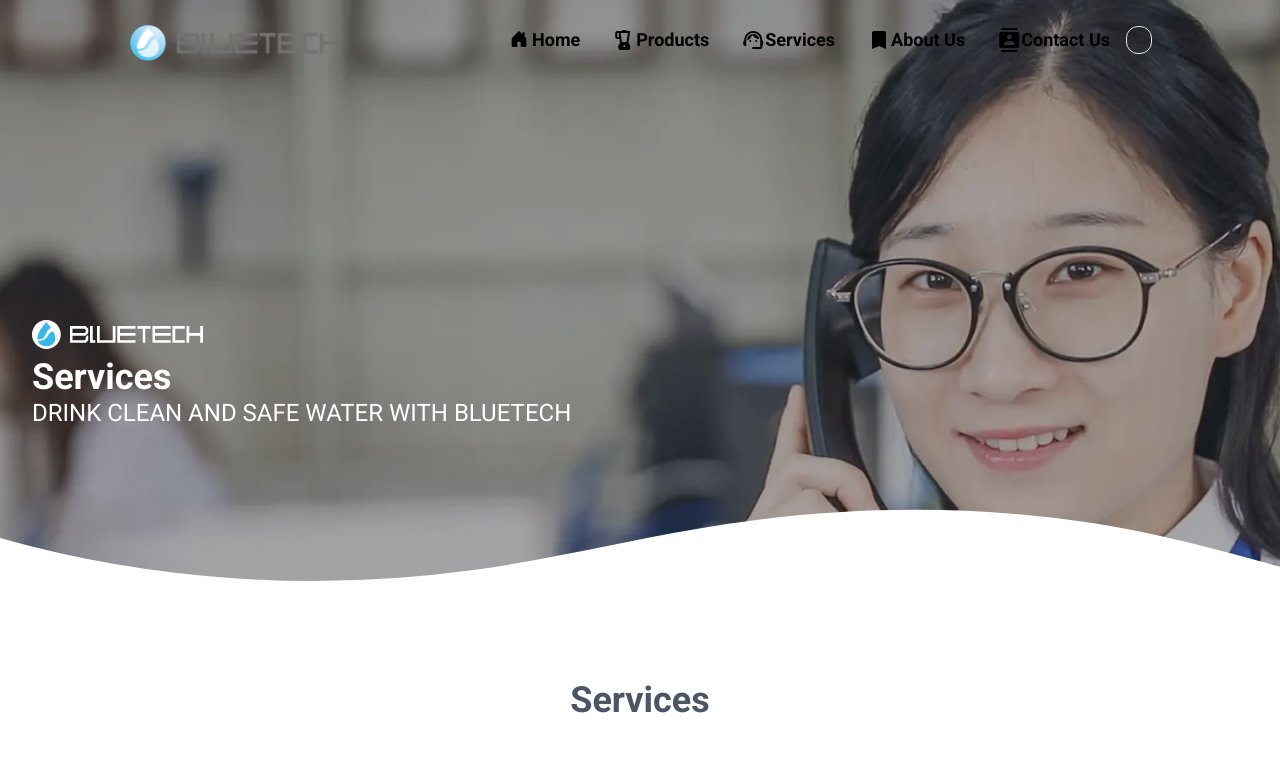
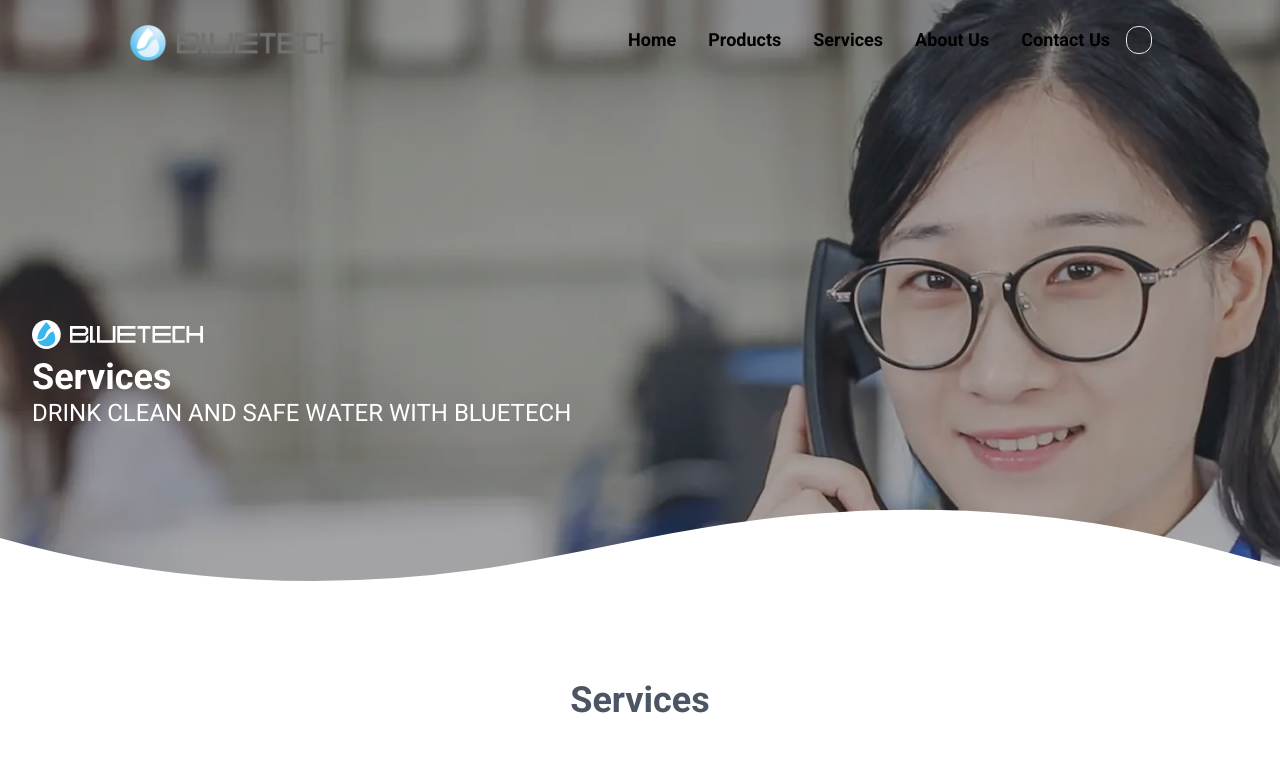
Before and after one commit to Sazzad-Anwar/shanghai-bluetech, a React (Create React App) app: page /services in a window 1280 px wide. Shown: the top 760 px of the page. Built offline with nearby package versions, Linux system fonts and the light colour scheme.

Commit message:
updated navbar product link

```diff
--- a/public/index.html
+++ b/public/index.html
@@ -15,7 +15,7 @@
         />
         <title>Shanghai Bluetech</title>
     </head>
-    <body>
+    <body style="top: 0px; position: relative; min-height: 100%">
         <noscript>You need to enable JavaScript to run this app.</noscript>
         <div id="root"></div>
         <script
--- a/src/Components/Nav.jsx
+++ b/src/Components/Nav.jsx
@@ -56,16 +56,12 @@ const Nav = () => {
                 <ul className="menu-items">
                     <li>
                         <Link to="/" className="menu-item text-lg nav-menu font-semibold flex items-center">
-                            <i className="bi bi-house-door-fill pr-1"></i>
                             <span>Home</span>
                         </Link>
                     </li>
                     <li>
                         <a onClick={() => { }} className="menu-item expand-btn text-lg nav-menu font-semibold">
                             <div className="flex items-center">
-                                <span className="material-icons-outlined">
-                                    blender
-                                </span>
                                 <span>
                                     Products
                                 </span>
@@ -110,7 +106,7 @@ const Nav = () => {
                                     <div className="relative rounded-lg">
                                         <img className="h-60 w-auto transform scale-100 group-hover:scale-110 transition duration-150 ease-in-out overflow-hidden" src="/images/new-product-1.png" alt="new-product-1" />
                                         <div className="absolute inset-0 rounded-lg bg-blurBg opacity-0 group-hover:opacity-100 flex justify-center items-center transition duration-200 ease-in-out">
-                                            <Link to="/" className="rounded-lg shadow-lg hover:text-white px-3 py-2 bg-primary text-white">
+                                            <Link to="/products/water-filter-pitchers/Violet-529" className="rounded-lg shadow-lg hover:text-white px-3 py-2 bg-primary text-white">
                                                 <i className="bi bi-eye-fill text-xl px-3"></i>
                                             </Link>
                                         </div>
@@ -125,7 +121,7 @@ const Nav = () => {
                                             alt="new-product-2"
                                         />
                                         <div className="absolute inset-0 rounded-lg bg-blurBg opacity-0 group-hover:opacity-100 flex justify-center items-center transition duration-200 ease-in-out">
-                                            <Link to="/" className="rounded-lg shadow-lg hover:text-white px-3 py-2 bg-primary text-white">
+                                            <Link to="/products/water-filter-pitchers/Violet-529" className="rounded-lg shadow-lg hover:text-white px-3 py-2 bg-primary text-white">
                                                 <i className="bi bi-eye-fill text-xl px-3"></i>
                                             </Link>
                                         </div>
@@ -140,7 +136,7 @@ const Nav = () => {
                                             alt="new-product-3"
                                         />
                                         <div className="absolute inset-0 rounded-lg bg-blurBg opacity-0 group-hover:opacity-100 flex justify-center items-center transition duration-200 ease-in-out">
-                                            <Link to="/" className="rounded-lg shadow-lg hover:text-white px-3 py-2 bg-primary text-white">
+                                            <Link to="/products/water-filter-pitchers/Violet-529" className="rounded-lg shadow-lg hover:text-white px-3 py-2 bg-primary text-white">
                                                 <i className="bi bi-eye-fill text-xl px-3"></i>
                                             </Link>
                                         </div>
@@ -154,9 +150,6 @@ const Nav = () => {
                     <li>
                         <Link to="/services" className="menu-item text-lg nav-menu font-semibold">
                             <div className="flex items-center">
-                                <span className="material-icons-outlined">
-                                    support_agent
-                                </span>
                                 <span>
                                     Services
                                 </span>
@@ -166,9 +159,6 @@ const Nav = () => {
                     <li>
                         <Link to="/about-us" className="menu-item text-lg nav-menu font-semibold">
                             <div className="flex items-center">
-                                <span className="material-icons-outlined">
-                                    bookmark
-                                </span>
                                 <span>
                                     About Us
                                 </span>
@@ -178,9 +168,6 @@ const Nav = () => {
                     <li>
                         <Link to="/contact-us" className="menu-item text-lg nav-menu font-semibold">
                             <div className="flex items-center">
-                                <span className="material-icons-outlined">
-                                    contacts
-                                </span>
                                 <span>
                                     Contact Us
                                 </span>
```
